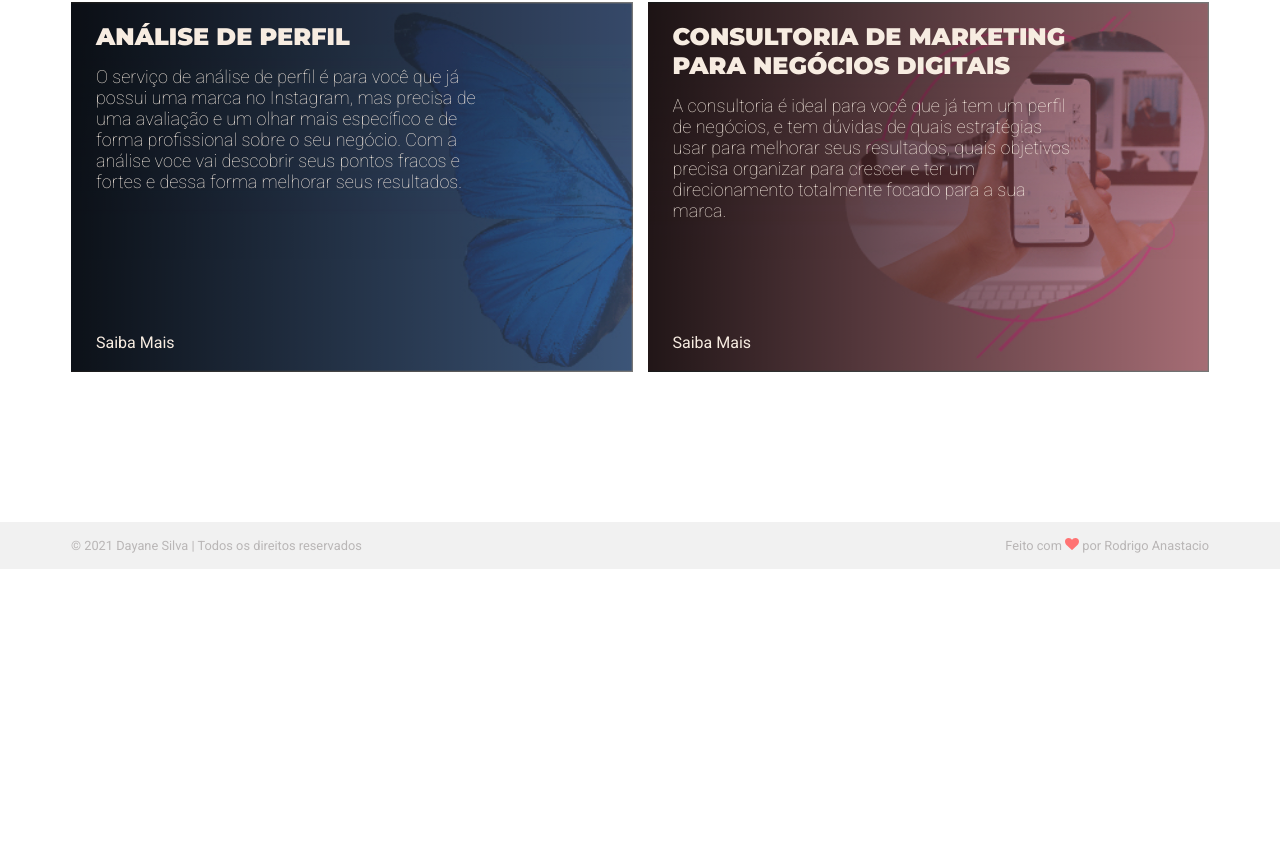
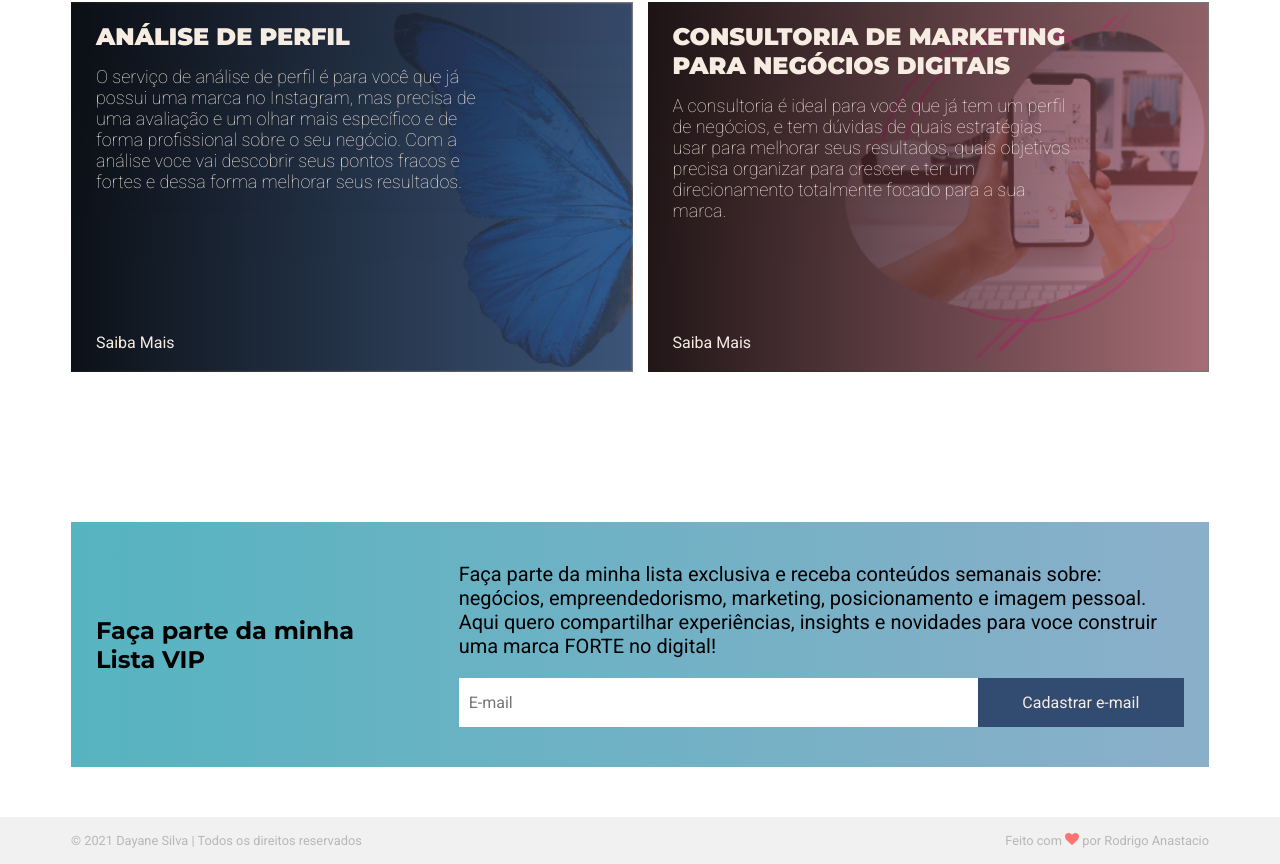
Before and after one commit to rodrigoanastacio/dayanesilva, a Next.js app: page / in a window 1280 px wide. Shown: the part 967-1831 px from the top of the page. Before the commit the page ends 1536 px from the top, so only its background shows below. Built offline with nearby package versions, Linux system fonts and the light colour scheme.

Commit message:
Desenvolvimento do Componente de Newsletter

```diff
--- /dev/null
+++ b/src/components/Newsletter/index.jsx
@@ -0,0 +1,42 @@
+import styles from './styles.module.scss';
+
+const Newsletter = (props) => {
+  return (
+    <div className={styles.newsletter}>
+      <div>
+        <h2>Faça parte da minha Lista VIP</h2>
+      </div>
+      <div>
+        <p>
+          Faça parte da minha lista exclusiva e receba conteúdos semanais sobre:
+          negócios, empreendedorismo, marketing, posicionamento e imagem
+          pessoal. Aqui quero compartilhar experiências, insights e novidades
+          para voce construir uma marca FORTE no digital!
+        </p>
+        <form
+          id="sib-form"
+          method="POST"
+          action="https://04c4e6f3.sibforms.com/serve/MUIEALcfYhQ6OY98UQxiExZs7K8a_Ed0ddpL7QkPdJE8wA0Jull5JCRDP0jAgNqEEubSLJRGKVlR4LeqpiGBl_cE6wKFiIVNJiWklUUeHHVs5Jy5eyUs4QNQ8JhOUrrULEqagDo0rxB_Xf90Kdpv-tC2sbQNF2AeMKZ5gymB-IR0WI3DPdXcx8AoTHVh7vmnwvAESFnznkOOVV-U"
+        >
+          <input
+            type="email"
+            id="EMAIL"
+            name="EMAIL"
+            autoComplete="off"
+            placeholder="E-mail"
+            data-required="true"
+            required
+          />
+          <button form="sib-form" type="submit">
+            Cadastrar e-mail
+          </button>
+
+          <input type="hidden" name="locale" value="pt" />
+          <input type="hidden" name="html_type" value="simple" />
+        </form>
+      </div>
+    </div>
+  );
+};
+
+export default Newsletter;
--- /dev/null
+++ b/src/components/Newsletter/styles.module.scss
@@ -0,0 +1,70 @@
+.newsletter {
+  font-family: 'Montserrat';
+  width: 100%;
+  padding: 2.5rem 1.5625rem;
+  display: flex;
+  flex-direction: column;
+  justify-content: center;
+  align-items: center;
+  background-image: var(--blue-gradient-left);
+  text-align: center;
+
+  @media (min-width: 631px) {
+    flex-direction: row;
+    text-align: left;
+  }
+
+  & div {
+    flex: 1;
+
+    h2 {
+      margin-bottom: 1.5625rem;
+
+      @media (min-width: 631px) {
+        padding-right: 40px;
+        margin-bottom: 0;
+      }
+    }
+  }
+
+  & div + div {
+    flex: 2;
+
+    p {
+      margin-bottom: 1.25rem;
+      font-family: 'Roboto', serif;
+      font-weight: normal;
+      font-size: 1.25rem;
+    }
+
+    form {
+      display: flex;
+      flex-direction: column;
+
+      @media (min-width: 548px) {
+        flex-direction: row;
+      }
+
+      input {
+        width: 100%;
+        padding: 0.625rem;
+        border: 0;
+        color: #747171;
+        flex: 3;
+        margin-bottom: 0.9375rem;
+
+        @media (min-width: 548px) {
+          margin-bottom: 0;
+        }
+      }
+
+      button {
+        border: none;
+        background-color: var(--blue);
+        color: var(--off-white);
+        padding: 0.9375rem 1.25rem;
+        flex: 1;
+      }
+    }
+  }
+}
--- a/src/pages/index.jsx
+++ b/src/pages/index.jsx
@@ -5,6 +5,7 @@ import { motion } from 'framer-motion';
 import Header from '../components/Header';
 import Headline from '../components/Headline';
 import Banner from '../components/Banner';
+import Newsletter from '../components/Newsletter';
 import Footer from '../components/Footer';
 
 import styles from '../styles/Home.module.scss';
@@ -83,6 +84,12 @@ const Home = () => {
         </div>
       </section>
 
+      <section className="section">
+        <div className="container">
+          <Newsletter />
+        </div>
+      </section>
+
       <Footer>
         <div className="container">
           <p>&copy; 2021 Dayane Silva | Todos os direitos reservados</p>
--- a/src/styles/globals.scss
+++ b/src/styles/globals.scss
@@ -6,8 +6,15 @@
 
 :root {
   --blue: #324b71;
+  --blue-200: #56b4c0;
   --rose: #a2666f;
   --off-white: #f7ece1;
+
+  --blue-gradient-left: linear-gradient(
+    90deg,
+    #56b4c0,
+    rgba(139, 175, 202, 100)
+  );
 }
 
 @media (max-width: 1080px) {
@@ -75,3 +82,7 @@ a {
     flex-direction: row;
   }
 }
+
+.section {
+  margin-bottom: 50px;
+}
```
